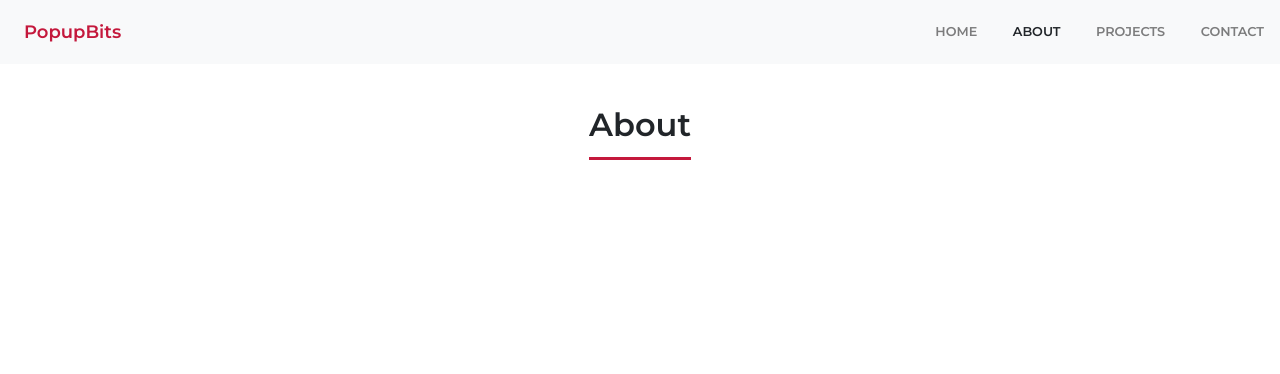
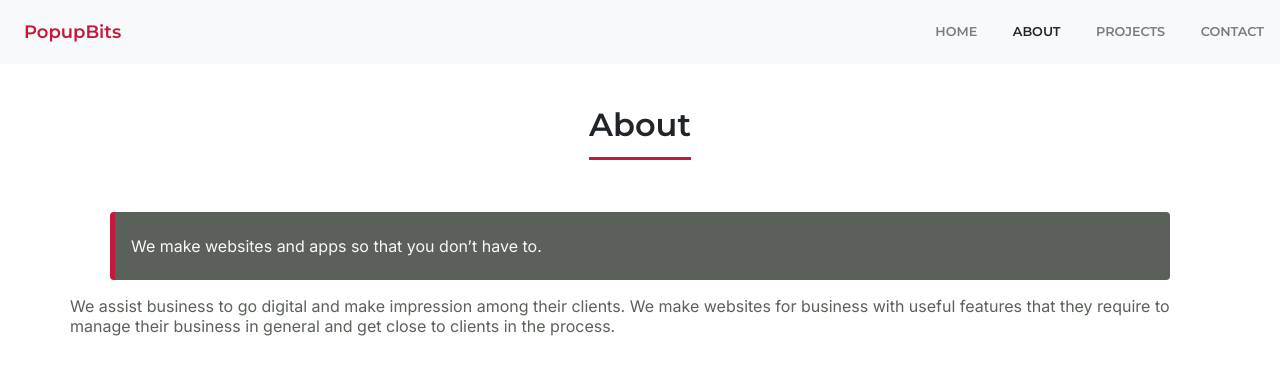
Before and after one commit to lohanidamodar/popupbits, a SvelteKit app: page /about in a window 1280 px wide. Shown: the top 374 px of the page. Built offline with nearby package versions, Linux system fonts and the light colour scheme.

Commit message:
update contact and about page

```diff
--- a/src/lib/styles/main.scss
+++ b/src/lib/styles/main.scss
@@ -33,6 +33,14 @@ a {
     &:hover {
         text-decoration: underline;
     }
+}
+
+blockquote {
+    border-left: 5px solid var(--primary);
+    padding: 8px 16px;
+    background: var(--ink);
+    color: var(--paper);
+    border-radius: 4px;
 }
 
 .btn {
--- a/src/routes/about/+page.svelte
+++ b/src/routes/about/+page.svelte
@@ -1,6 +1,5 @@
 <script>
-	import PageHeader from "$lib/components/PageHeader.svelte";
-
+	import PageHeader from '$lib/components/PageHeader.svelte';
 </script>
 
 <svelte:head>
@@ -8,3 +7,16 @@
 </svelte:head>
 
 <PageHeader title="About" />
+
+<div class="container">
+	<article>
+		<blockquote>
+			<p>We make websites and apps so that you don’t have to.</p>
+		</blockquote>
+		<p>
+			We assist business to go digital and make impression among their clients. We make websites for
+			business with useful features that they require to manage their business in general and get
+			close to clients in the process.
+		</p>
+	</article>
+</div>
```
Also changed, not shown: src/routes/contact/+page.svelte (+11 -2 lines).
